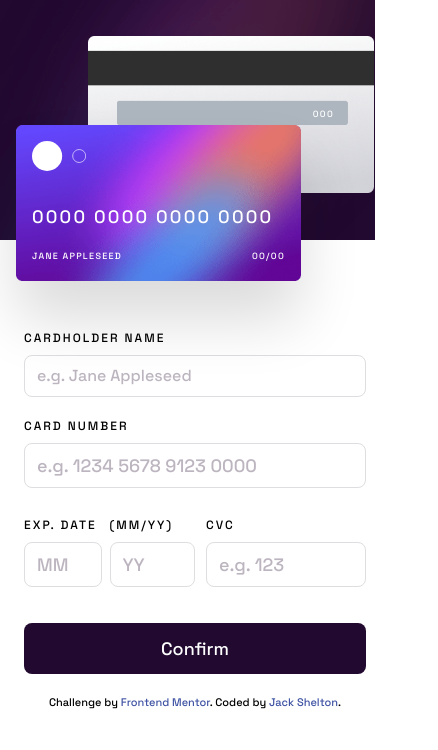
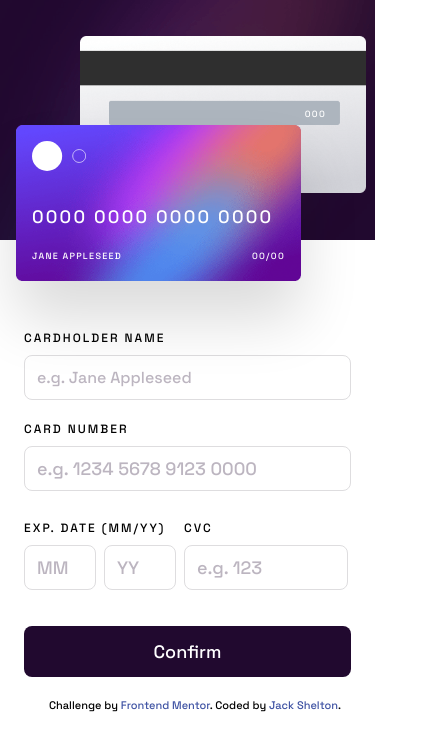
Before and after one commit to thejackshelton/interactive_card_details_form, a website: page public/index.html in a window 390 px wide. Shown: the whole page, 438 px wide, since content can reach past the window. Drawn offline with Linux system fonts and the light colour scheme.

Commit message:
Date Validation, Label changes, and responsive layout changes

```diff
--- a/public/app.js
+++ b/public/app.js
@@ -95,6 +95,14 @@ expirationMonth.addEventListener("keyup", (e) => {
       expiration.innerText =
         expiration.innerText.substring(0, 2).slice(0, -1) + "/" + keepYear;
     }
+
+    if (e.target.value > 12) {
+      expirationError.classList.add("text-heading_xs");
+      expirationErrorMessage.innerText = "Must be a valid date";
+      expirationError.appendChild(expirationErrorMessage);
+    } else {
+      expirationErrorMessage.innerText = "Can't be blank";
+    }
   }
 
   if (e.target.value.length >= 2) {
@@ -119,6 +127,14 @@ expirationYear.addEventListener("keyup", (e) => {
       expiration.innerText.substring(0, 2) + "/" + e.target.value;
     if (expirationError.contains(expirationErrorMessage)) {
       expirationError.removeChild(expirationErrorMessage);
+    }
+
+    if ((e.target.value > 10 && e.target.value < 22) || e.target.value > 30) {
+      expirationError.classList.add("text-heading_xs");
+      expirationErrorMessage.innerText = "Must be a valid date";
+      expirationError.appendChild(expirationErrorMessage);
+    } else {
+      expirationErrorMessage.innerText = "Can't be blank";
     }
 
     if (!e.target.value.match(/^[\d ]*$/)) {
--- a/public/index.html
+++ b/public/index.html
@@ -44,7 +44,7 @@
             class="flex flex-col desktop:w-[483px] desktop:flex-col-reverse desktop:justify-center"
           >
             <div
-              class="relative z-10 flex justify-end top-5 desktop:top-0 desktop:justify-start desktop:left-[15rem]"
+              class="relative z-10 flex left-16 top-5 desktop:top-0 desktop:justify-start desktop:left-[15rem]"
             >
               <div
                 class="max-w-[286px] desktop:max-w-[447px] desktop:shadow-cardshadow desktop:rounded-xl"
@@ -96,10 +96,10 @@
         <!-- form section -->
         <div class="desktop:block desktop:w-full">
           <div
-            class="desktop:flex desktop:h-full desktop:justify-center desktop:items-center desktop:ml-[10rem]"
+            class="desktop:flex desktop:h-full desktop:justify-center desktop:items-center desktop:ml-[0rem]"
           >
             <form
-              class="relative flex flex-col p-6 top-[-3rem] transition-opacity duration-700 ease-in z-10 desktop:top-0 desktop:max-w-[381px] desktop:p-0"
+              class="relative flex flex-col p-6 top-[-3rem] transition-opacity duration-700 ease-in z-10 desktop:top-0 desktop:w-[381px] desktop:p-0"
             >
               <div class="flex items-start my-2">
                 <label
@@ -115,7 +115,7 @@
                 name="card-name"
                 id="card-name"
                 placeholder="e.g. Jane Appleseed"
-                class="px-3 py-2 border rounded-lg border-lightGrayishViolet focus:input-border-gradient focus:border outline-0 focus:outline-none caret-gradientOne placeholder:text-veryDarkViolet/30"
+                class="px-3 py-2 border rounded-lg border-lightGrayishViolet focus:input-border-gradient focus:border outline-0 focus:outline-none caret-gradientOne placeholder:text-veryDarkViolet/30 w-[327px] desktop:w-[381px] h-[45px]"
               />
 
               <label
@@ -131,7 +131,7 @@
                 name="card-number"
                 id="card-number"
                 placeholder="e.g. 1234 5678 9123 0000"
-                class="px-3 py-2 border rounded-lg border-lightGrayishViolet text-heading_lg focus:input-border-gradient focus:border outline-0 focus:outline-none caret-gradientOne placeholder:text-veryDarkViolet/30"
+                class="px-3 py-2 border rounded-lg border-lightGrayishViolet text-heading_lg focus:input-border-gradient focus:border outline-0 focus:outline-none caret-gradientOne placeholder:text-veryDarkViolet/30 w-[327px] desktop:w-[381px]"
               />
 
               <span
@@ -140,13 +140,13 @@
                 class="text-red text-[12px] mt-2"
               ></span>
 
-              <div class="grid grid-cols-4">
-                <div class="flex flex-col col-span-1 mr-2">
+              <div class="flex">
+                <div class="flex flex-col mr-2">
                   <label
-                    for="month"
-                    class="my-2 mt-5 tracking-body_md_spacing text-body_md"
-                    >EXP. DATE</label
+                    class="relative flex flex-col mt-5 tracking-body_md_spacing text-body_md"
                   >
+                    EXP. DATE (MM/YY)
+                    <div class="flex my-2">
                       <input
                         required
                         data-expiration-month
@@ -157,21 +157,8 @@
                         name="month"
                         id="month"
                         placeholder="MM"
-                    class="px-3 py-2 border rounded-lg border-lightGrayishViolet text-heading_lg focus:input-border-gradient focus:border outline-0 focus:outline-none caret-gradientOne placeholder:text-veryDarkViolet/30"
+                        class="px-3 py-2 border rounded-lg border-lightGrayishViolet text-heading_lg focus:input-border-gradient focus:border outline-0 focus:outline-none caret-gradientOne placeholder:text-veryDarkViolet/30 max-w-[72px] desktop:max-w-[80px]"
                       />
-                  <span
-                    id="expiration-error"
-                    aria-live="polite"
-                    class="text-red text-[12px] mt-2 inline-size"
-                  ></span>
-                </div>
-
-                <div class="flex flex-col col-span-1">
-                  <label
-                    for="year"
-                    class="my-2 mt-5 tracking-body_md_spacing text-body_md"
-                    >(MM/YY)</label
-                  >
                       <input
                         required
                         data-expiration-year
@@ -182,11 +169,18 @@
                         name="year"
                         id="year"
                         placeholder="YY"
-                    class="px-3 py-2 border rounded-lg border-lightGrayishViolet text-heading_lg focus:input-border-gradient focus:border outline-0 focus:outline-none caret-gradientOne placeholder:text-veryDarkViolet/30"
+                        class="px-3 py-2 border rounded-lg border-lightGrayishViolet text-heading_lg focus:input-border-gradient focus:border outline-0 focus:outline-none caret-gradientOne placeholder:text-veryDarkViolet/30 max-w-[72px] ml-2 desktop:max-w-[80px] desktop:ml-[10px]"
                       />
                     </div>
+                  </label>
+                  <span
+                    id="expiration-error"
+                    aria-live="polite"
+                    class="text-red text-[12px] mt-0 inline-size"
+                  ></span>
+                </div>
 
-                <div class="flex flex-col col-span-2 ml-[11px]">
+                <div class="flex flex-col desktop:ml-3">
                   <label
                     for="CVC"
                     class="my-2 mt-5 tracking-body_md_spacing text-body_md"
@@ -202,7 +196,7 @@
                     name="CVC"
                     id="CVC"
                     placeholder="e.g. 123"
-                    class="px-3 py-2 border rounded-lg border-lightGrayishViolet text-heading_lg focus:input-border-gradient focus:border outline-0 focus:outline-none caret-gradientOne placeholder:text-veryDarkViolet/30"
+                    class="px-3 py-2 border rounded-lg border-lightGrayishViolet text-heading_lg focus:input-border-gradient focus:border outline-0 focus:outline-none caret-gradientOne placeholder:text-veryDarkViolet/30 max-w-[164px] desktop:max-w-[191px]"
                   />
                   <span
                     id="cvc-error"
@@ -214,7 +208,7 @@
               <input
                 type="submit"
                 value="Confirm"
-                class="w-full py-3 text-white rounded-lg my-7 bg-veryDarkViolet text-heading_lg"
+                class="py-3 text-white rounded-lg my-7 bg-veryDarkViolet text-heading_lg w-[327px] desktop:w-[381px]"
               />
             </form>
             <!-- Completed state -->
```
Also changed, not shown: public/output.css. Lines whose indentation alone changed are shown as unchanged.
